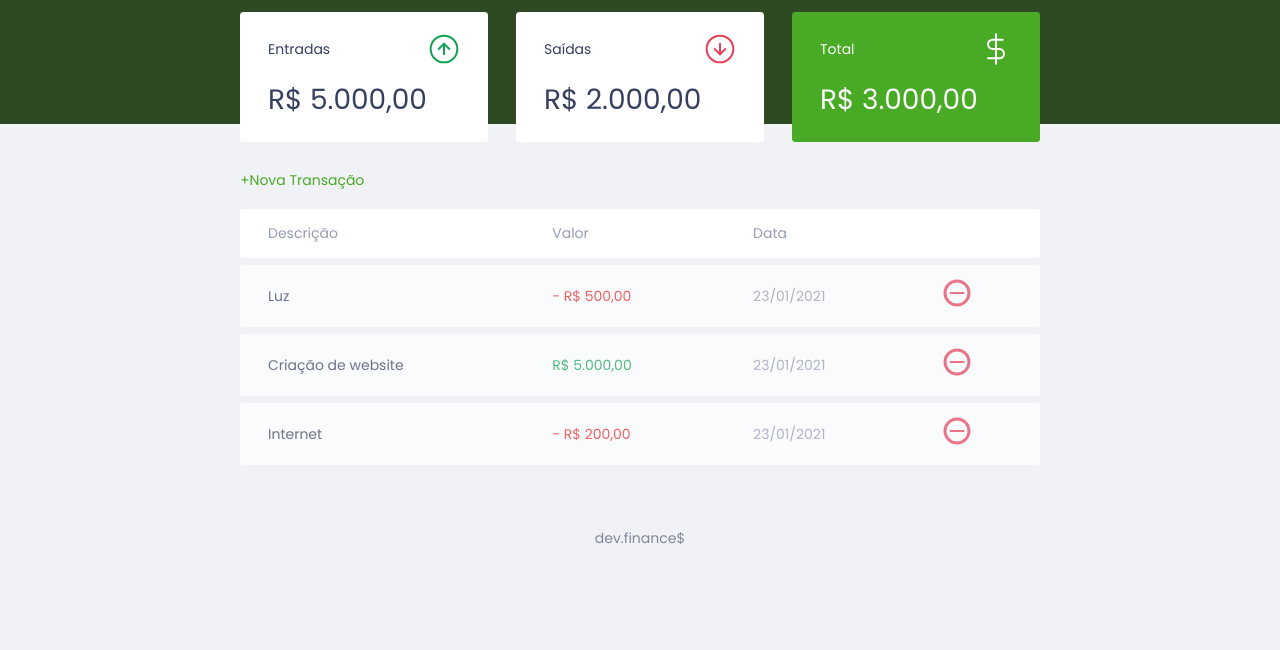
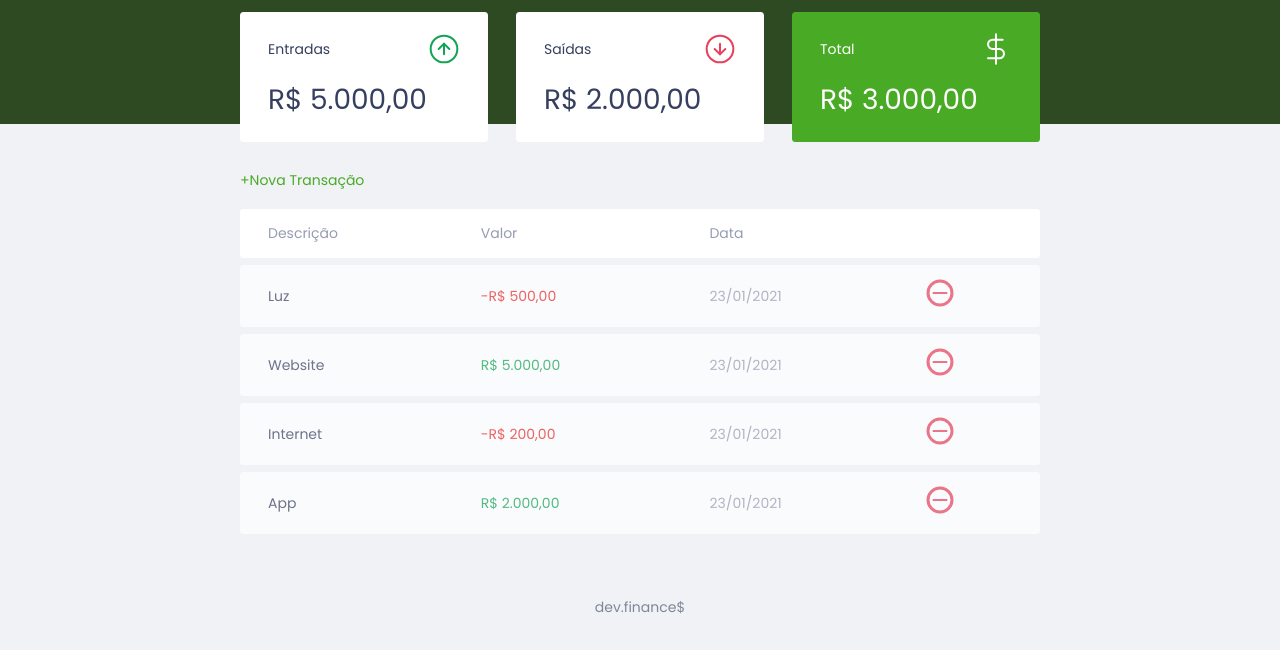
Before and after one commit to fergracianoo/dev-finances, a plain HTML site: page index.html in a window 1280 px wide. Shown: the part 74-724 px from the top of the page. Drawn offline with Linux system fonts and the light colour scheme.

Commit message:
chore: add formatCurrency function

```diff
--- a/index.html
+++ b/index.html
@@ -55,30 +55,7 @@
           </tr>
         </thead>
         <tbody>
-          <tr>
-            <td class="description">Luz</td>
-            <td class="expense">- R$ 500,00</td>
-            <td class="date">23/01/2021</td>
-            <td>
-              <img src="./assets/minus.svg" alt="Remover transação">
-            </td>
-          </tr>
-          <tr>
-            <td class="description">Criação de website</td>
-            <td class="income">R$ 5.000,00</td>
-            <td class="date">23/01/2021</td>
-            <td>
-              <img src="./assets/minus.svg" alt="Remover transação">
-            </td>
-          </tr>
-          <tr>
-            <td class="description">Internet</td>
-            <td class="expense">- R$ 200,00</td>
-            <td class="date">23/01/2021</td>
-            <td>
-              <img src="./assets/minus.svg" alt="Remover transação">
-            </td>
-          </tr>
+
         </tbody>
       </table>
     </section>
--- a/scripts.js
+++ b/scripts.js
@@ -32,6 +32,12 @@ const transactions = [
     amount: -20000,
     date: '23/01/2021',
   },
+  {
+    id: 4,
+    description: 'App',
+    amount: 200000,
+    date: '23/01/2021',
+  },
 ]
 
 const Transaction = {
@@ -45,3 +51,42 @@ const Transaction = {
 
   }
 }
+
+const DOM = {
+  transactionsContainer: document.querySelector('#data-table tbody'),
+  addTransaction(transaction, index) {
+    const tr = document.createElement('tr')
+    tr.innerHTML = DOM.innerHTMLTransaction(transaction)
+    DOM.transactionsContainer.appendChild(tr)
+  },
+  innerHTMLTransaction(transaction) {
+    const CSSclass = transaction.amount > 0 ? "income" : "expense"
+    const amount = Utils.formatCurrency(transaction.amount)
+    const html = `
+      <td class="description">${transaction.description}</td>
+      <td class="${CSSclass}">${amount}</td>
+      <td class="date">${transaction.date}</td>
+      <td>
+        <img src="./assets/minus.svg" alt="Remover transação">
+      </td>
+    `
+    return html
+  }
+}
+
+const Utils = {
+  formatCurrency(value) {
+    const signal = Number(value) < 0 ? "-" : ""
+    value = String(value).replace(/\D/g, "")
+    value = Number(value) / 100
+    value = value.toLocaleString("pt-BR", {
+      style: "currency",
+      currency: "BRL"
+    })
+    return signal + value
+  }
+}
+
+transactions.forEach(function(transaction) {
+  DOM.addTransaction(transaction)
+})
```
